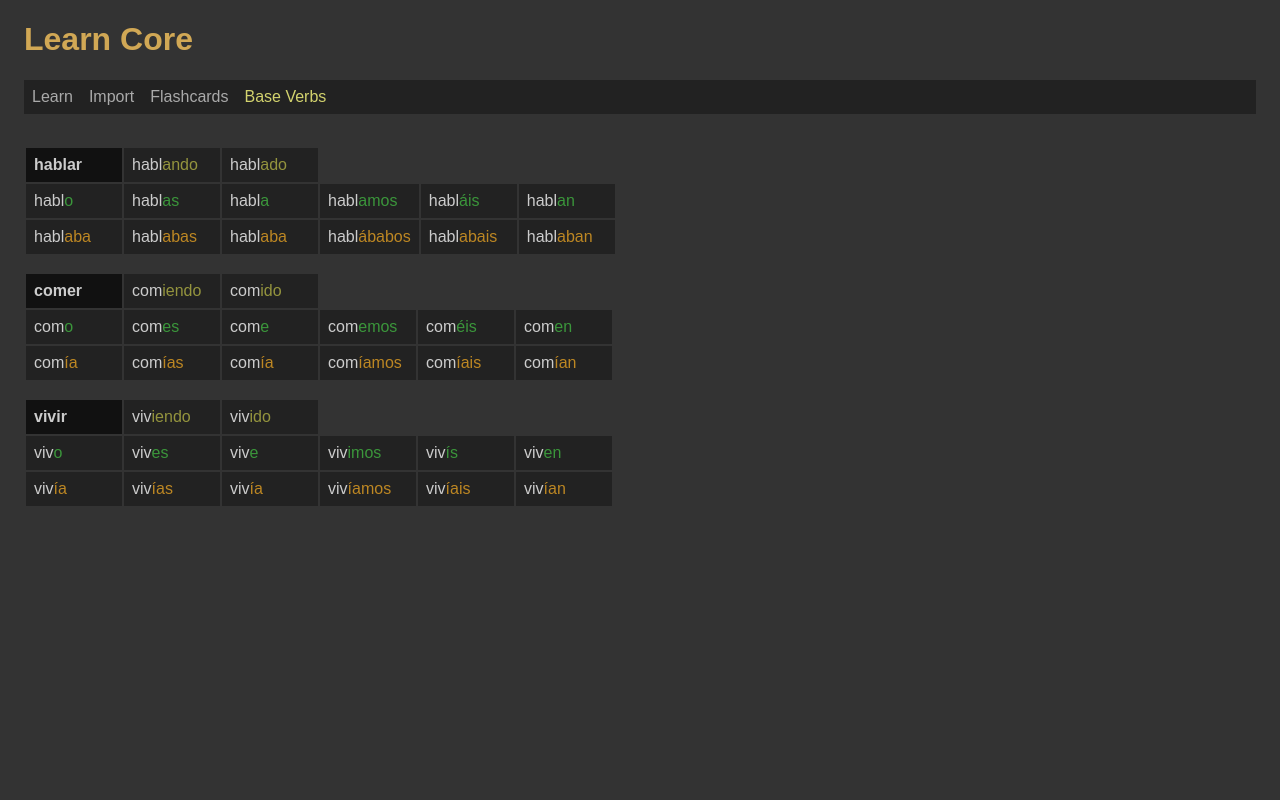
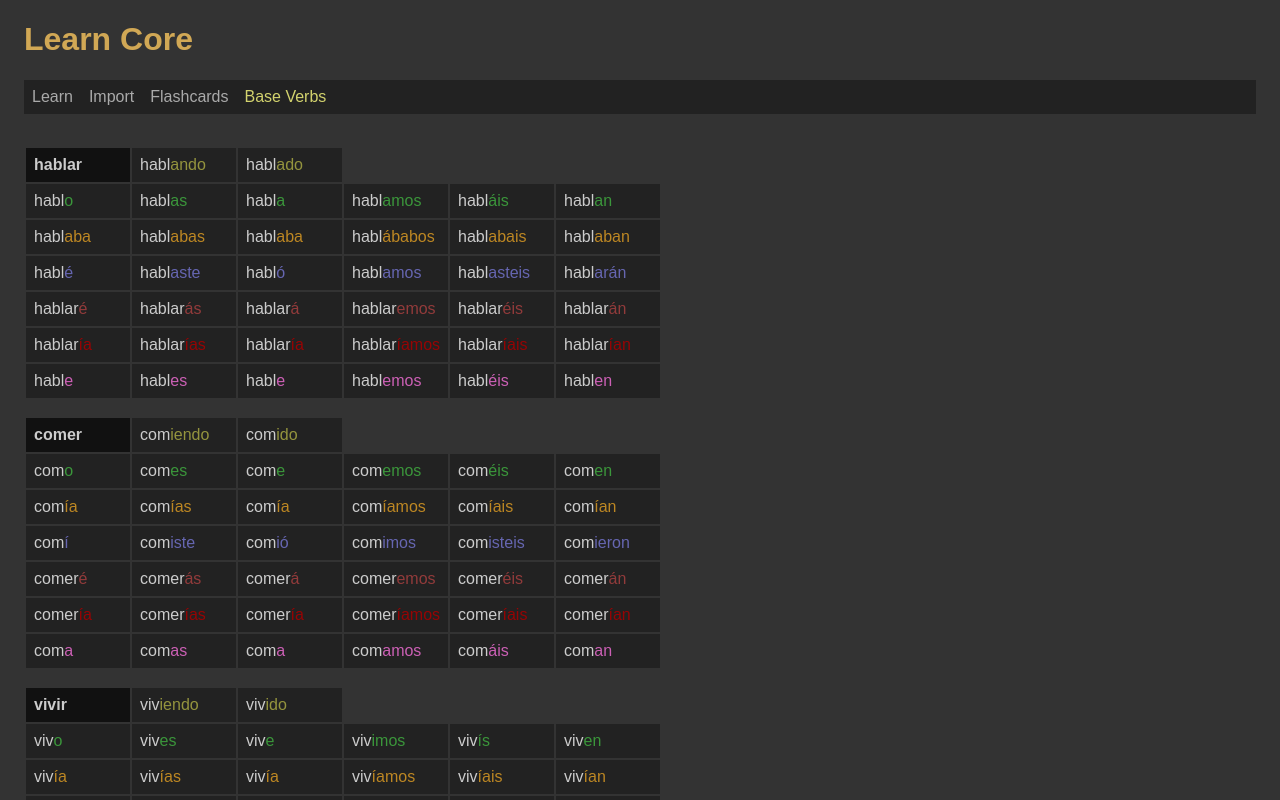
Before and after one commit to edwardtanguay/learncore, a React (Vite) app: page /baseverbs in a window 1280 px wide. Shown: the top 800 px of the page. Built offline with nearby package versions, Linux system fonts and the light colour scheme; data requests are answered from the project's data file.

Commit message:
finished

```diff
--- a/src/App.scss
+++ b/src/App.scss
@@ -37,7 +37,7 @@ body {
 			td {
 				background-color: #222;
 				padding: .5rem;
-				width: 5rem;
+				width: 5.5rem;
 			}
 
 			td.verb {
@@ -66,6 +66,24 @@ body {
 			tr.pret {
 				span {
 					color: rgb(102, 102, 177);
+				}
+			}
+
+			tr.futu {
+				span {
+					color: rgb(146, 59, 59);
+				}
+			}
+
+			tr.cond {
+				span {
+					color: rgb(150, 4, 4);
+				}
+			}
+
+			tr.subj {
+				span {
+					color: rgb(204, 96, 181);
 				}
 			}
 
--- a/src/pages/PageBaseVerbs.jsx
+++ b/src/pages/PageBaseVerbs.jsx
@@ -89,6 +89,50 @@ export const PageBaseVerbs = () => {
 									);
 								})}
 							</tr>
+
+							<tr className="pret">
+								{[...Array(6)].map((x, i) => {
+									return (
+										<td key={i}>
+											{cv.base}
+											<span>{cv.ce.pret[i]}</span>
+										</td>
+									);
+								})}
+							</tr>
+
+							<tr className="futu">
+								{[...Array(6)].map((x, i) => {
+									return (
+										<td key={i}>
+											{cv.verb}
+											<span>{cv.ce.futu[i]}</span>
+										</td>
+									);
+								})}
+							</tr>
+
+							<tr className="cond">
+								{[...Array(6)].map((x, i) => {
+									return (
+										<td key={i}>
+											{cv.verb}
+											<span>{cv.ce.cond[i]}</span>
+										</td>
+									);
+								})}
+							</tr>
+
+							<tr className="subj">
+								{[...Array(6)].map((x, i) => {
+									return (
+										<td key={i}>
+											{cv.base}
+											<span>{cv.ce.subj[i]}</span>
+										</td>
+									);
+								})}
+							</tr>
 						</tbody>
 					</table>
 				);
```
